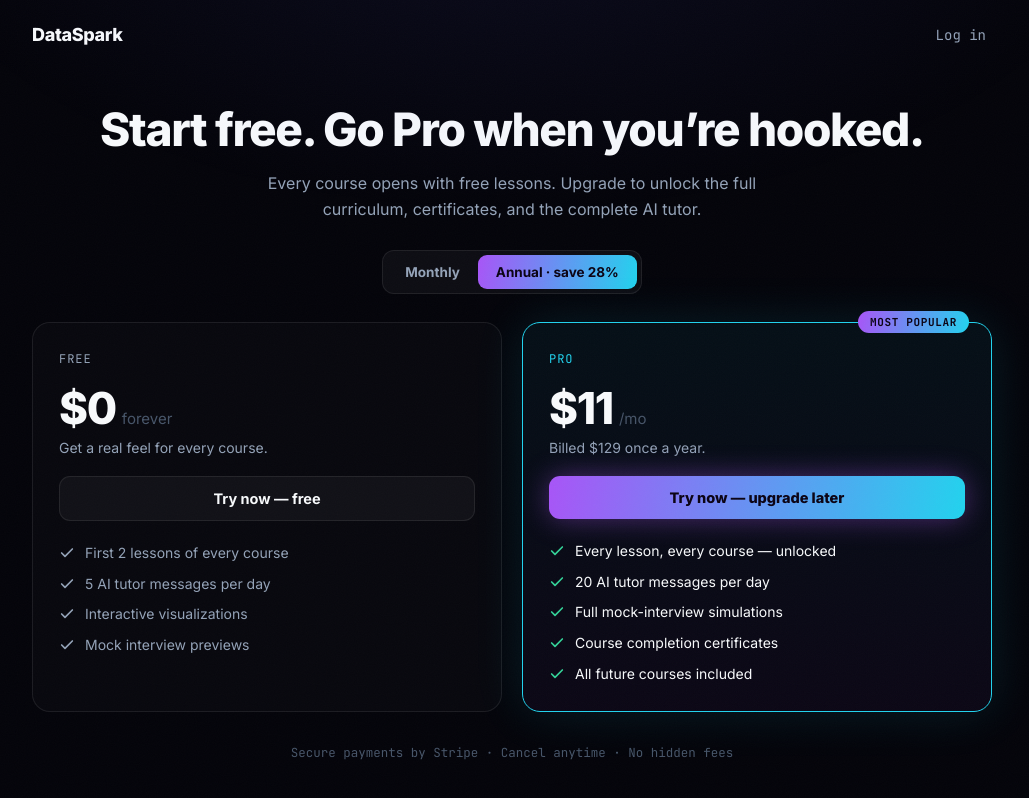
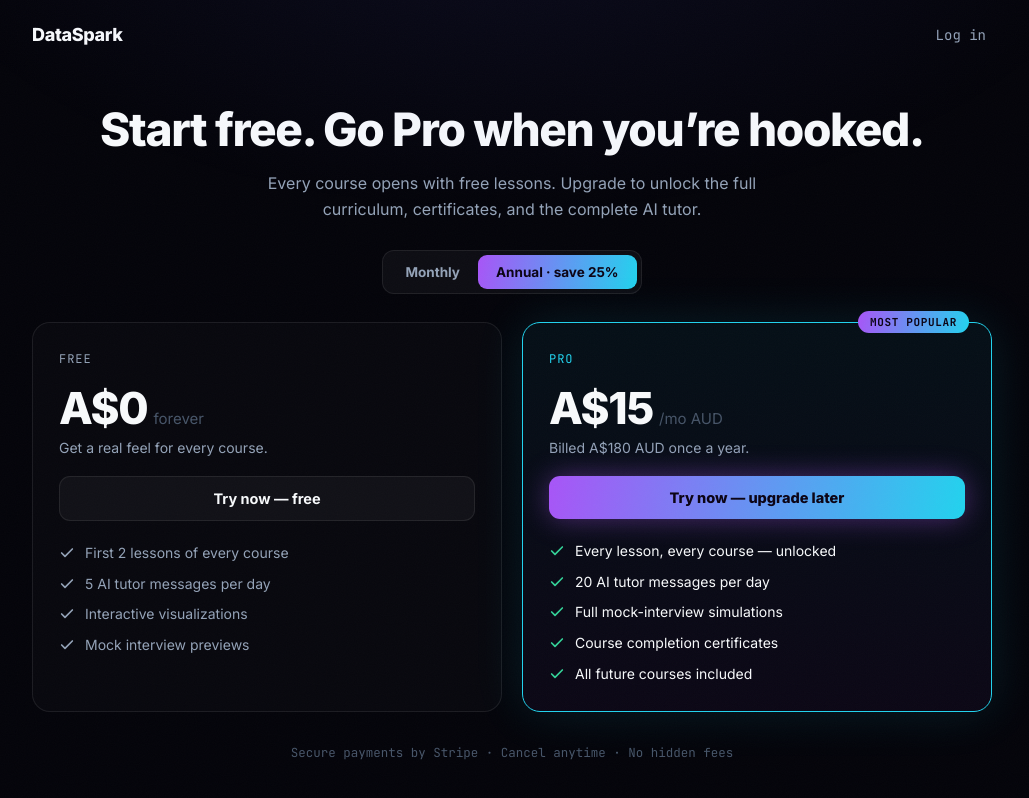
Before and after one commit to AbdulBasith29/Dataspark, a React (Vite) app: page /pricing in a window 1280 px wide. Shown: the top 798 px of the page, without its empty margins (128-1157 px from the left). Built offline with nearby package versions, Linux system fonts and the light colour scheme; no server answers.

Commit message:
Switch Pro pricing to AUD: A$20/mo, A$180/yr

```diff
--- a/src/pages/PricingPage.jsx
+++ b/src/pages/PricingPage.jsx
@@ -17,9 +17,11 @@ const GRADIENT = `linear-gradient(100deg, ${PURPLE} 0%, ${CYAN} 100%)`;
 const SANS = "var(--ds-sans), sans-serif";
 const MONO = "var(--ds-mono), monospace";
 
-const MONTHLY_PRICE = 15;
-const ANNUAL_PRICE = 129; // ~$10.75/mo — ~28% off vs paying monthly
+const CURRENCY = "A$"; // prices are in AUD
+const MONTHLY_PRICE = 20;
+const ANNUAL_PRICE = 180; // A$15/mo equivalent — 25% off vs paying monthly
 const ANNUAL_MONTHLY_EQUIV = (ANNUAL_PRICE / 12).toFixed(0);
+const ANNUAL_SAVE_PCT = Math.round((1 - ANNUAL_PRICE / (MONTHLY_PRICE * 12)) * 100);
 
 const FREE_FEATURES = [
   "First 2 lessons of every course",
@@ -111,7 +113,7 @@ export default function PricingPage() {
           <div style={{ display: "inline-flex", background: "rgba(255,255,255,0.04)", border: `1px solid ${BORDER}`, borderRadius: 12, padding: 4 }}>
             {[
               { id: "monthly", label: "Monthly" },
-              { id: "annual", label: "Annual · save 28%" },
+              { id: "annual", label: `Annual · save ${ANNUAL_SAVE_PCT}%` },
             ].map((opt) => {
               const active = interval === opt.id;
               return (
@@ -144,7 +146,7 @@ export default function PricingPage() {
           <div style={{ border: `1px solid ${BORDER}`, borderRadius: 18, padding: "28px 26px", background: "rgba(255,255,255,0.02)" }}>
             <div style={{ fontFamily: MONO, fontSize: 12, letterSpacing: "0.08em", textTransform: "uppercase", color: GRAY }}>Free</div>
             <div style={{ display: "flex", alignItems: "baseline", gap: 6, margin: "14px 0 4px" }}>
-              <span style={{ fontSize: 44, fontWeight: 800, letterSpacing: "-0.03em" }}>$0</span>
+              <span style={{ fontSize: 44, fontWeight: 800, letterSpacing: "-0.03em" }}>{CURRENCY}0</span>
               <span style={{ color: DIM, fontSize: 15 }}>forever</span>
             </div>
             <p style={{ color: GRAY, fontSize: 14, margin: "0 0 20px" }}>Get a real feel for every course.</p>
@@ -171,12 +173,12 @@ export default function PricingPage() {
             <div style={{ fontFamily: MONO, fontSize: 12, letterSpacing: "0.08em", textTransform: "uppercase", color: CYAN }}>Pro</div>
             <div style={{ display: "flex", alignItems: "baseline", gap: 6, margin: "14px 0 4px" }}>
               <span style={{ fontSize: 44, fontWeight: 800, letterSpacing: "-0.03em" }}>
-                ${interval === "annual" ? ANNUAL_MONTHLY_EQUIV : MONTHLY_PRICE}
+                {CURRENCY}{interval === "annual" ? ANNUAL_MONTHLY_EQUIV : MONTHLY_PRICE}
               </span>
-              <span style={{ color: DIM, fontSize: 15 }}>/mo</span>
+              <span style={{ color: DIM, fontSize: 15 }}>/mo AUD</span>
             </div>
             <p style={{ color: GRAY, fontSize: 14, margin: "0 0 20px" }}>
-              {interval === "annual" ? `Billed $${ANNUAL_PRICE} once a year.` : "Billed monthly. Cancel anytime."}
+              {interval === "annual" ? `Billed ${CURRENCY}${ANNUAL_PRICE} AUD once a year.` : "Billed monthly. Cancel anytime."}
             </p>
             <button
               onClick={onPro}
```
